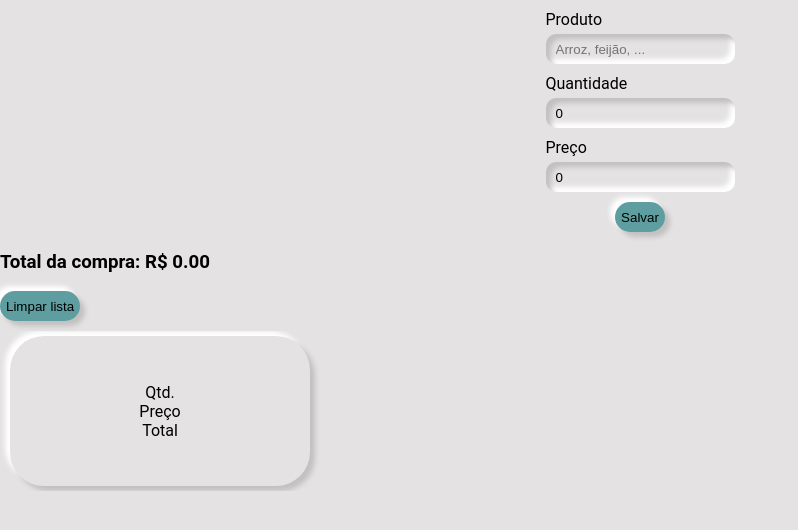
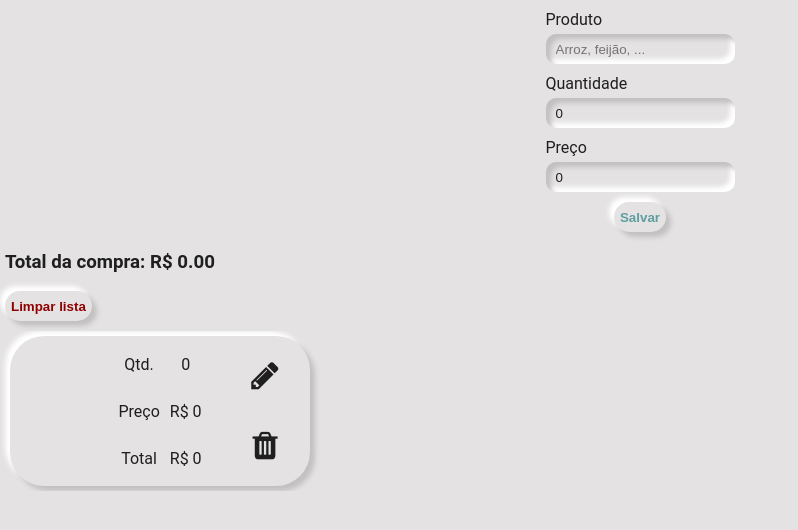
Before and after one commit to muniz95/compra-do-mes, a React (Create React App) app: page / in a window 1280 px wide. Both pictures are taken after a click on the button "Salvar". Shown: the top 530 px of the page, without its empty margins (0-798 px from the left). Built offline with nearby package versions, Linux system fonts and the light colour scheme.

Commit message:
Ajustes nos cards e estilo de botões

```diff
--- a/src/App.tsx
+++ b/src/App.tsx
@@ -38,7 +38,7 @@ class App extends React.Component<IProps, IState> {
     const { products, total } = this.props;
     const btnCleanList: JSX.Element = products.length ? (
       <React.Fragment>
-        <button onClick={this.clean}>Limpar lista</button>
+        <button onClick={this.clean} className="danger">Limpar lista</button>
       </React.Fragment>
     ) : (
       <React.Fragment />
@@ -48,7 +48,7 @@ class App extends React.Component<IProps, IState> {
         <div style={{marginTop: '5px', marginBottom: '5px'}}>
           <ProductForm />
         </div>
-        <div style={{marginTop: '5px', marginBottom: '10px'}}>
+        <div style={{marginTop: '5px', marginBottom: '10px', marginLeft: '5px'}}>
           <h3>Total da compra: R$ {total.toFixed(2)}</h3>
           {btnCleanList}
         </div>
--- a/src/components/ProductCard/index.tsx
+++ b/src/components/ProductCard/index.tsx
@@ -41,14 +41,29 @@ class ProductComponent extends React.Component<IProps, {}> {
     return (
       <S.ProductCardContainer>
         <S.ProductCardBody>
-          <S.ProductCardColumn>
+          <S.ProductCardColumn style={{width: '30%'}}>
             <h2>{this.capitalize(this.props.product.name)}</h2>
           </S.ProductCardColumn>
-          <S.ProductCardColumn>
+          <S.ProductCardColumn style={{width: '40%'}}>
             <S.ProductCardRow>
               <S.ProductCardColumn>Qtd.</S.ProductCardColumn>
               <S.ProductCardColumn>Preço</S.ProductCardColumn>
               <S.ProductCardColumn>Total</S.ProductCardColumn>
+            </S.ProductCardRow>
+            <S.ProductCardRow>
+              <S.ProductCardColumn>{this.props.product.quantity}</S.ProductCardColumn>
+              <S.ProductCardColumn>R$ {this.props.product.price}</S.ProductCardColumn>
+              <S.ProductCardColumn>R$ {this.props.product.total}</S.ProductCardColumn>
+            </S.ProductCardRow>
+          </S.ProductCardColumn>
+          <S.ProductCardColumn style={{width: '30%', height: '100%'}}>
+            <S.ProductCardRow>
+              <S.ProductCardColumn>
+                <i className="fa fa-2x fa-pencil" onClick={this.editProduct}></i>
+              </S.ProductCardColumn>
+              <S.ProductCardColumn>
+                <i className="fa fa-2x fa-trash" onClick={this.removeProduct}></i>
+              </S.ProductCardColumn>
             </S.ProductCardRow>
           </S.ProductCardColumn>
         </S.ProductCardBody>
--- a/src/components/ProductCard/styled.ts
+++ b/src/components/ProductCard/styled.ts
@@ -37,7 +37,8 @@ export const ProductCardColumn = styled.div`
   display: flex;
   align-items: center;
   justify-content: center;
-`;
+  height: inherit;
+  `;
 
 export const ProductCardRow = styled.div`
   display: flex;
@@ -46,6 +47,7 @@ export const ProductCardRow = styled.div`
   justify-content: center;
   padding: 5px;
   border-radius: 5px;
+  height: inherit;
 `;
 
 export default {
--- a/src/components/ProductForm/index.tsx
+++ b/src/components/ProductForm/index.tsx
@@ -76,7 +76,7 @@ class ProductForm extends React.Component<IProps, IState> {
 
   public render(): JSX.Element {
     return (
-      <form>
+      <form autoComplete="off">
         <S.FormFieldArea>
           <label>Produto</label>
           <input
--- a/src/index.scss
+++ b/src/index.scss
@@ -1,6 +1,7 @@
 * {
   box-sizing: border-box;
   outline: none;
+  color: #1f1f1f;
 }
 
 body {
@@ -32,22 +33,31 @@ button {
   height: 30px;
   border-radius: 10px;
   border-style: none;
-  background-color: #5f9ea0;
+  color: #5f9ea0;
+  font-weight: bolder;
   -moz-transition: all .2s ease-in;
   -o-transition: all .2s ease-in;
   -webkit-transition: all .2s ease-in;
   transition: all .2s ease-in;
   border-radius: 25px;
-  background: #5f9ea0;
-  // background: #e4e2e2;
+  background: #e4e2e2;
   box-shadow:  5px 5px 5px #c2c0c0,
-              -5px -5px 5px #ffffff;
+  -5px -5px 5px #ffffff;
 
   &:hover {
-    background-color: #8a2be2;
-    border-radius: 25px;
-    background: #8a2be2;
-    box-shadow:  5px 5px 5px #7525c0,
-                 -5px -5px 5px #9f31ff;
+    color: #e4e2e2;
+    background: #5f9ea0;
+    box-shadow:  5px 5px 5px #518688,
+    -5px -5px 5px #6db6b8;
+  }
+
+  &.danger {
+    color: #8f0000;
+    &:hover {
+      color: #e4e2e2;
+      background: #8f0000;
+      box-shadow:  5px 5px 5px #7a0000,
+      -5px -5px 5px #a40000;
+    }
   }
 }
```
